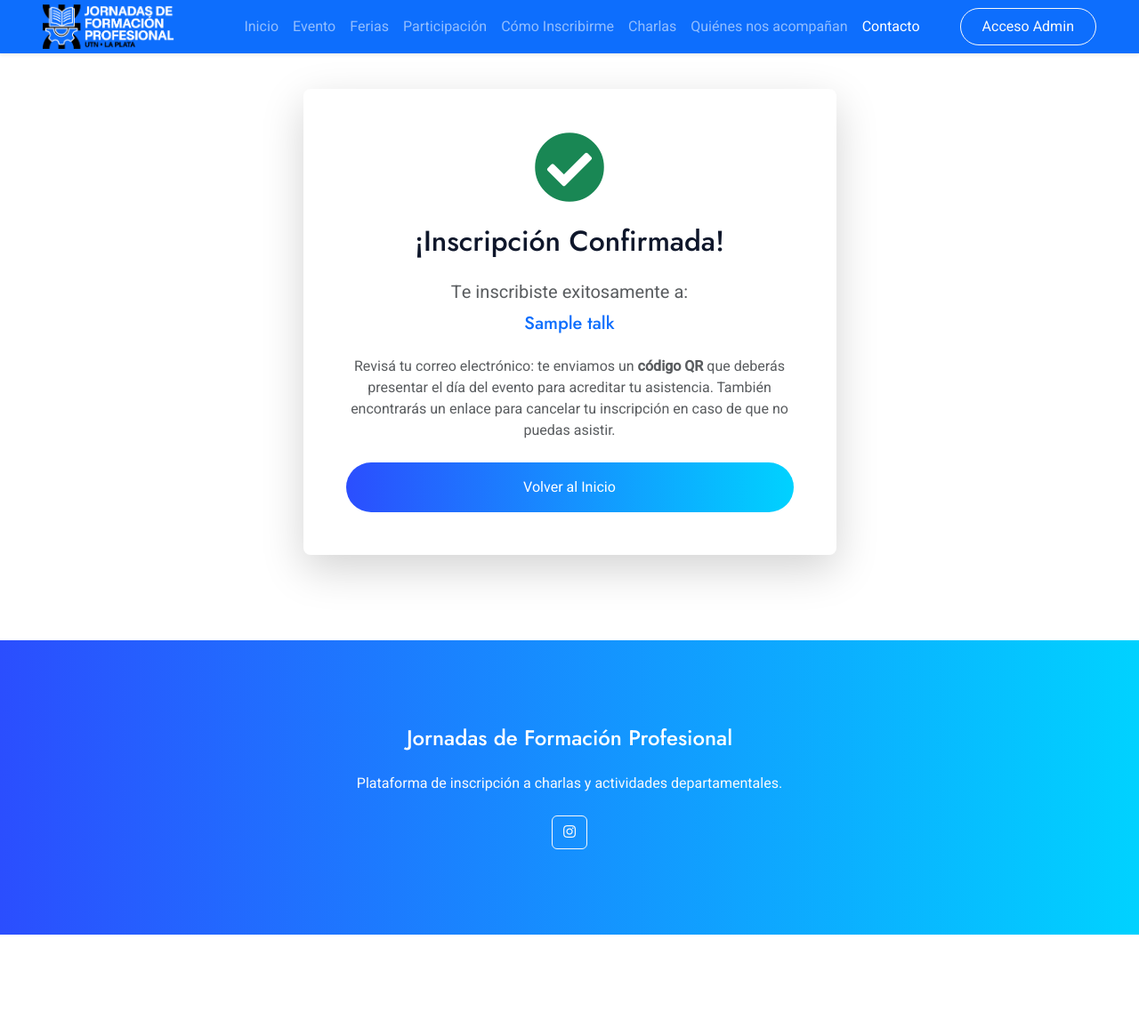
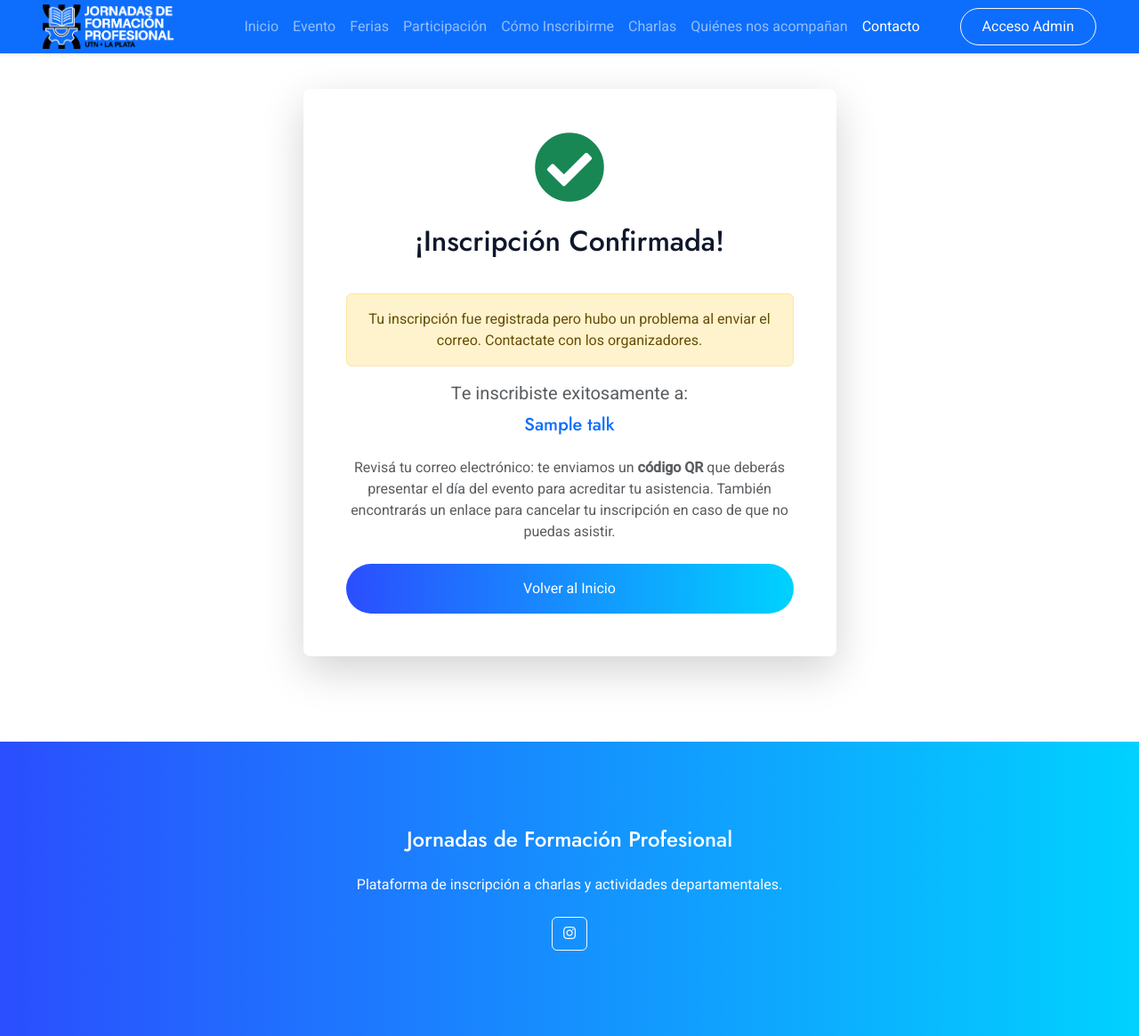
Before and after one commit to UTN-FRLP-Sau/jornadas-django, a Django app: template charlas/templates/charlas/success.html in a window 1280 px wide. Shown: the whole page at 89% size. Before the commit the page ends 1051 px from the top, so only its background shows below. Run offline with Django 5.2, Linux system fonts and the light colour scheme; the template is opened without the code that fills it: values that come from a table or form of the project are taken from there, others are empty; tables that the repository leaves empty hold one stand-in row (values such as "Sample post"); some libraries are stand-ins or nearby versions.

Commit message:
feat: show warning if confirmation email fails to send

```diff
--- a/charlas/templates/charlas/success.html
+++ b/charlas/templates/charlas/success.html
@@ -10,6 +10,12 @@
                         <i class="fa fa-check-circle text-success" style="font-size: 80px;"></i>
                     </div>
                     <h2 class="mb-4">¡Inscripción Confirmada!</h2>
+                    {% if not email_ok %}
+                    <div class="alert alert-warning mt-3">
+                        Tu inscripción fue registrada pero hubo un problema al enviar el correo.
+                        Contactate con los organizadores.
+                    </div>
+                    {% endif %}
                     <p class="fs-5 text-muted mb-2">Te inscribiste exitosamente a:</p>
                     <h5 class="mb-4 text-primary">{{ talk.title }}</h5>
                     <p class="text-muted mb-4">Revisá tu correo electrónico: te enviamos un <strong>código QR</strong> que deberás presentar el día del evento para acreditar tu asistencia. También encontrarás un enlace para cancelar tu inscripción en caso de que no puedas asistir.</p>
```
